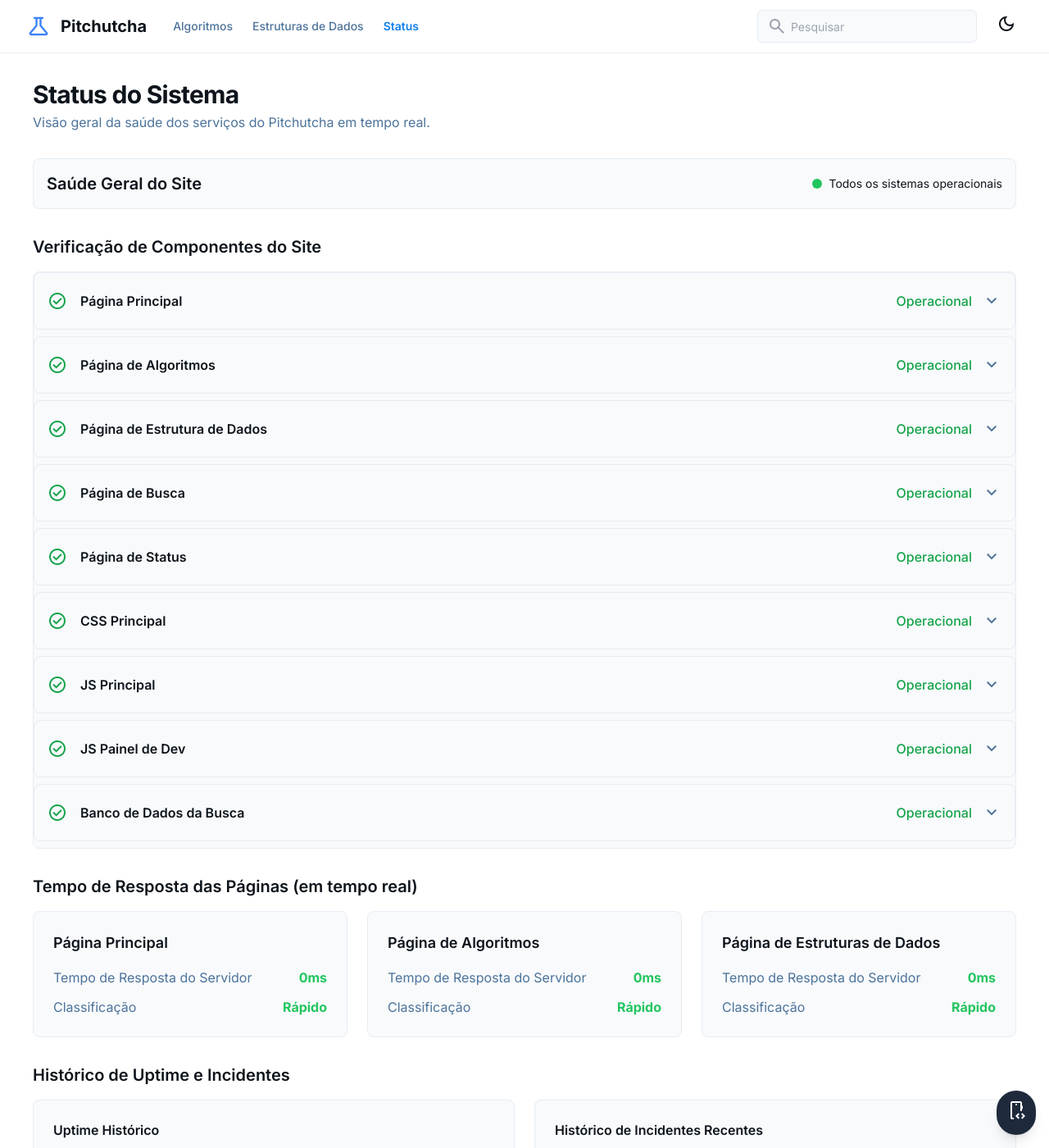
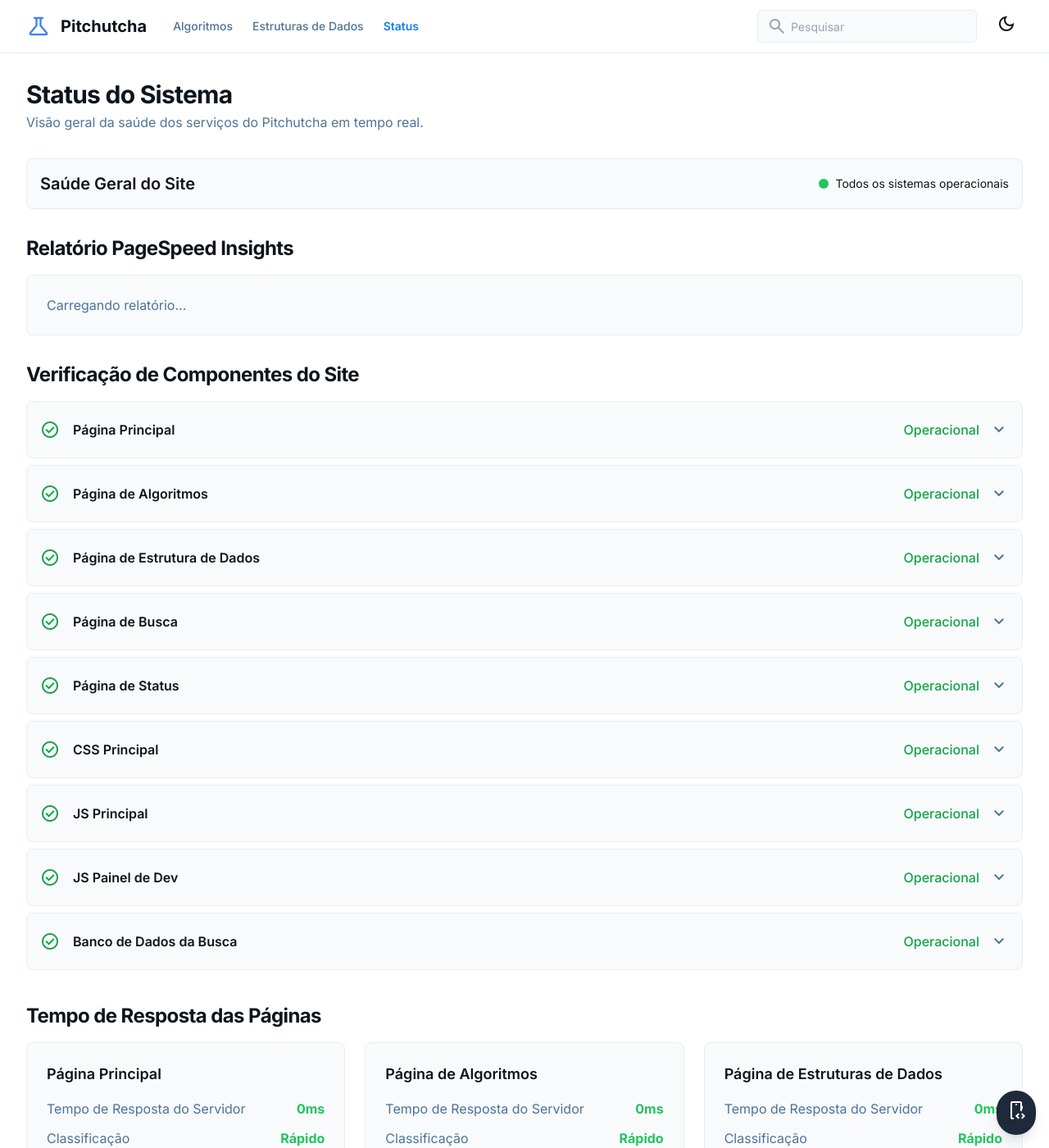
Before and after one commit to SistemaVinculado/pitchutcha.github.io, a Jekyll site: the page built from docs/status.html, in a window 1280 px wide and 1400 px high. Shown: the whole window at 82% size. Built offline with Jekyll 4.4.1, drawn with Linux system fonts in a browser that asks for light colours; nearby versions of some CDN libraries.

Commit message:
Update status.html

```diff
--- a/docs/status.html
+++ b/docs/status.html
@@ -42,7 +42,7 @@
                 </div>
             </div>
         </header>
-        <main class="flex-1 px-10 py-8">
+        <main class="flex-1 px-4 sm:px-6 lg:px-8 py-8">
             <div class="mx-auto max-w-7xl">
                 <div class="mb-8">
                     <h1 class="text-3xl font-bold tracking-tight text-[var(--text-primary)]">Status do Sistema</h1>
@@ -57,16 +57,28 @@
                         </div>
                     </div>
                 </div>
+
+                <div id="pagespeed-report-container" class="mb-8">
+                    <h2 class="text-2xl font-bold tracking-tight text-[var(--text-primary)] mb-4">Relatório PageSpeed Insights</h2>
+                     <div class="p-6 bg-[var(--background-secondary)] border border-[var(--secondary-color)] rounded-lg">
+                        <p class="text-[var(--text-secondary)]">Carregando relatório...</p>
+                    </div>
+                </div>
+
                 <div class="mb-8">
-                    <h2 class="text-xl font-semibold text-[var(--text-primary)] mb-4">Verificação de Componentes do Site</h2>
-                    <div id="detailed-status-container" class="rounded-lg bg-[var(--background-secondary)] border border-[var(--secondary-color)] overflow-hidden"></div>
+                    <h2 class="text-2xl font-bold tracking-tight text-[var(--text-primary)] mb-4">Verificação de Componentes do Site</h2>
+                    <div id="detailed-status-container" class="overflow-hidden">
+                         <div class="p-6 bg-[var(--background-secondary)] border border-[var(--secondary-color)] rounded-lg">
+                            <p class="text-[var(--text-secondary)]">Verificando componentes...</p>
+                        </div>
+                    </div>
                 </div>
                 <div class="mb-8">
-                    <h2 class="text-xl font-semibold text-[var(--text-primary)] mb-4">Tempo de Resposta das Páginas (em tempo real)</h2>
+                    <h2 class="text-2xl font-bold tracking-tight text-[var(--text-primary)] mb-4">Tempo de Resposta das Páginas</h2>
                     <div id="performance-monitor-container" class="grid grid-cols-1 md:grid-cols-3 gap-6"></div>
                 </div>
                 <div class="mb-8">
-                    <h2 class="text-xl font-semibold text-[var(--text-primary)] mb-4">Histórico de Uptime e Incidentes</h2>
+                    <h2 class="text-2xl font-bold tracking-tight text-[var(--text-primary)] mb-4">Histórico de Uptime e Incidentes</h2>
                     <div class="grid grid-cols-1 lg:grid-cols-2 gap-6">
                         <div id="uptime-history-container">
                             <p class="text-[var(--text-secondary)]">Carregando dados de uptime...</p>
@@ -103,7 +115,7 @@
                     </div>
                 </div>
                 <div class="mb-8">
-                    <h2 class="text-xl font-semibold text-[var(--text-primary)] mb-4">Desempenho dos Modelos</h2>
+                    <h2 class="text-2xl font-bold tracking-tight text-[var(--text-primary)] mb-4">Desempenho dos Modelos</h2>
                     <div class="grid grid-cols-1 lg:grid-cols-2 gap-6">
                         <div class="flex flex-col gap-4 rounded-lg border border-[var(--secondary-color)] p-6 bg-[var(--background-secondary)]">
                             <p class="text-[var(--text-secondary)] font-medium">Latência da API (Últimas 24h)</p>
@@ -128,5 +140,6 @@
     <script src="{{ '/js/uptime-monitor.js' | relative_url }}" defer></script>
     <script src="{{ '/js/performance-monitor.js' | relative_url }}" defer></script>
     <script src="{{ '/js/graph-renderer.js' | relative_url }}" defer></script>
+    <script src="{{ '/js/pagespeed-loader.js' | relative_url }}" defer></script>
 </body>
 </html>
```
